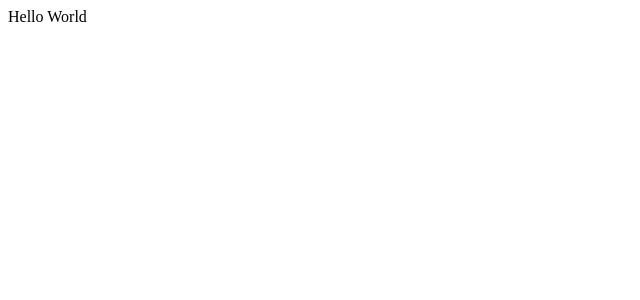
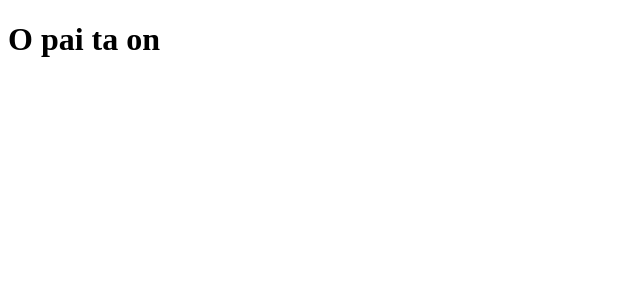
Before and after one commit to lucaspires-source/Esports-Social-Network, a React (Vite) app in the folder web/: page / in a window 1280 px wide. Shown: the top 300 px of the page, without its empty margins (0-640 px from the left). Built offline with nearby package versions, Linux system fonts and the light colour scheme.

Commit message:
more code cleaning

```diff
--- a/web/index.html
+++ b/web/index.html
@@ -4,7 +4,7 @@
     <meta charset="UTF-8" />
     <link rel="icon" type="image/svg+xml" href="/vite.svg" />
     <meta name="viewport" content="width=device-width, initial-scale=1.0" />
-    <title>Vite + React + TS</title>
+    <title>Esports</title>
   </head>
   <body>
     <div id="root"></div>
--- a/web/src/App.tsx
+++ b/web/src/App.tsx
@@ -1,12 +1,5 @@
-import { useState } from 'react'
 function App() {
-  const [count, setCount] = useState(0)
-
-  return (
-    <div className="App">
-      Hello World
-    </div>
-  )
+  return <h1>O pai ta on</h1>
 }
 
 export default App
```
